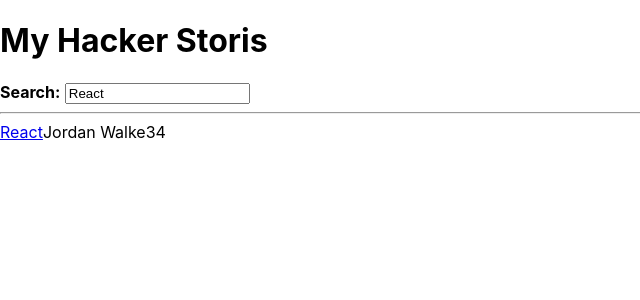
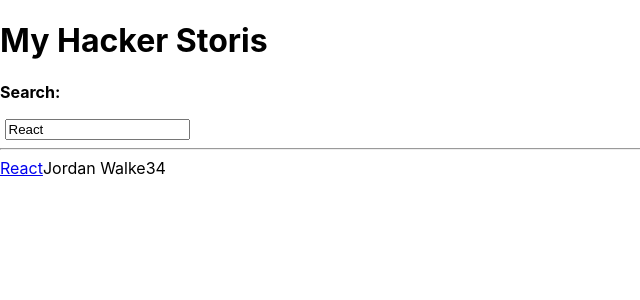
Before and after one commit to rosharp/The-Road-To-React, a React (Create React App) app: page / in a window 1280 px wide. Shown: the top 300 px of the page, without its empty margins (0-640 px from the left). Built offline with nearby package versions, Linux system fonts and the light colour scheme.

Commit message:
React Component Composition

```diff
--- a/src/App.js
+++ b/src/App.js
@@ -54,7 +54,7 @@ const App = () => {
         value={searchTerm}
         onInputChange={handleSearch}
       >
-        <strong>Search:</strong>
+        <Text style={{ fontWeight: "bold" }}>Search:</Text>
       </InputWithLabel>
 
       <hr />
@@ -97,4 +97,8 @@ const Item = ({ item }) => (
   </div>
 );
 
+const Text = ({ children, style }) => (
+  <p style={style}>{children}</p>
+);
+
 export default App;
```
